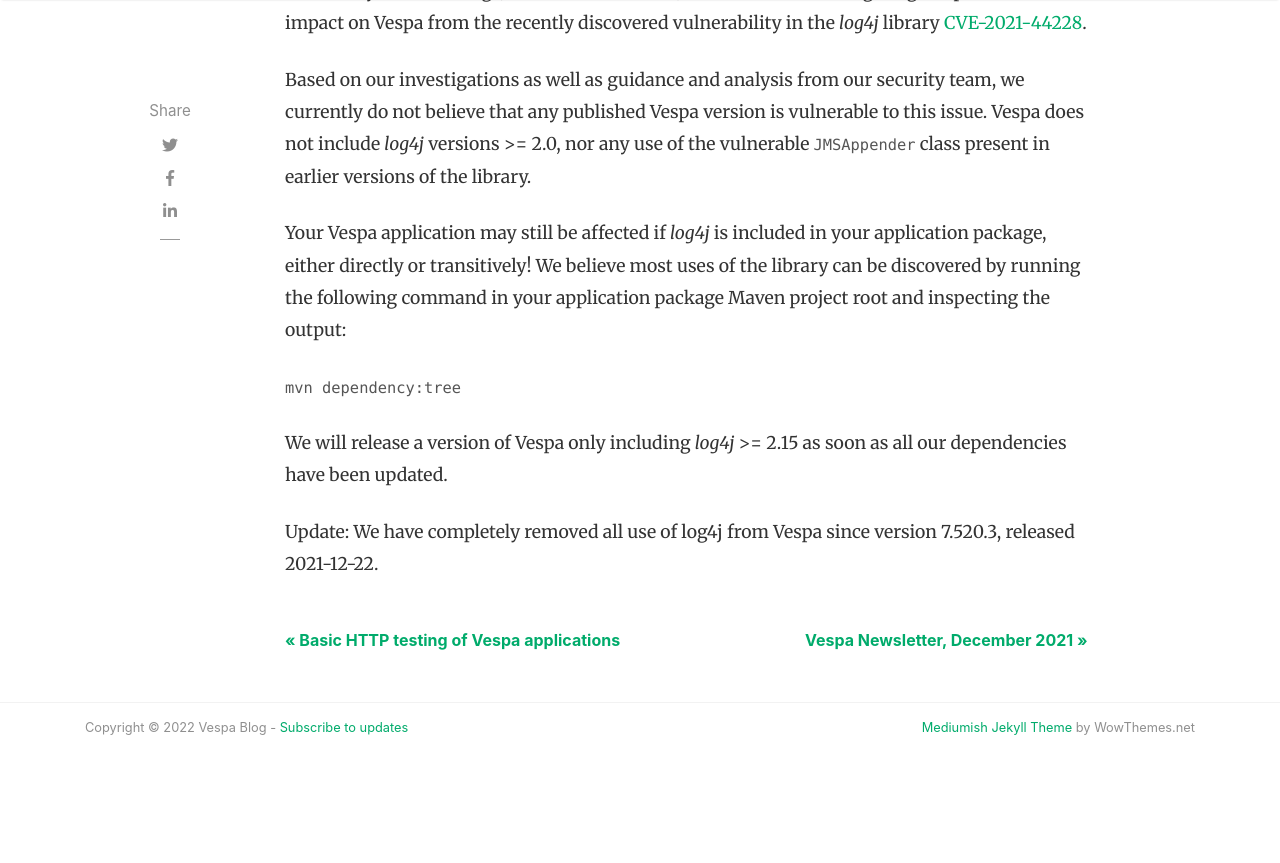
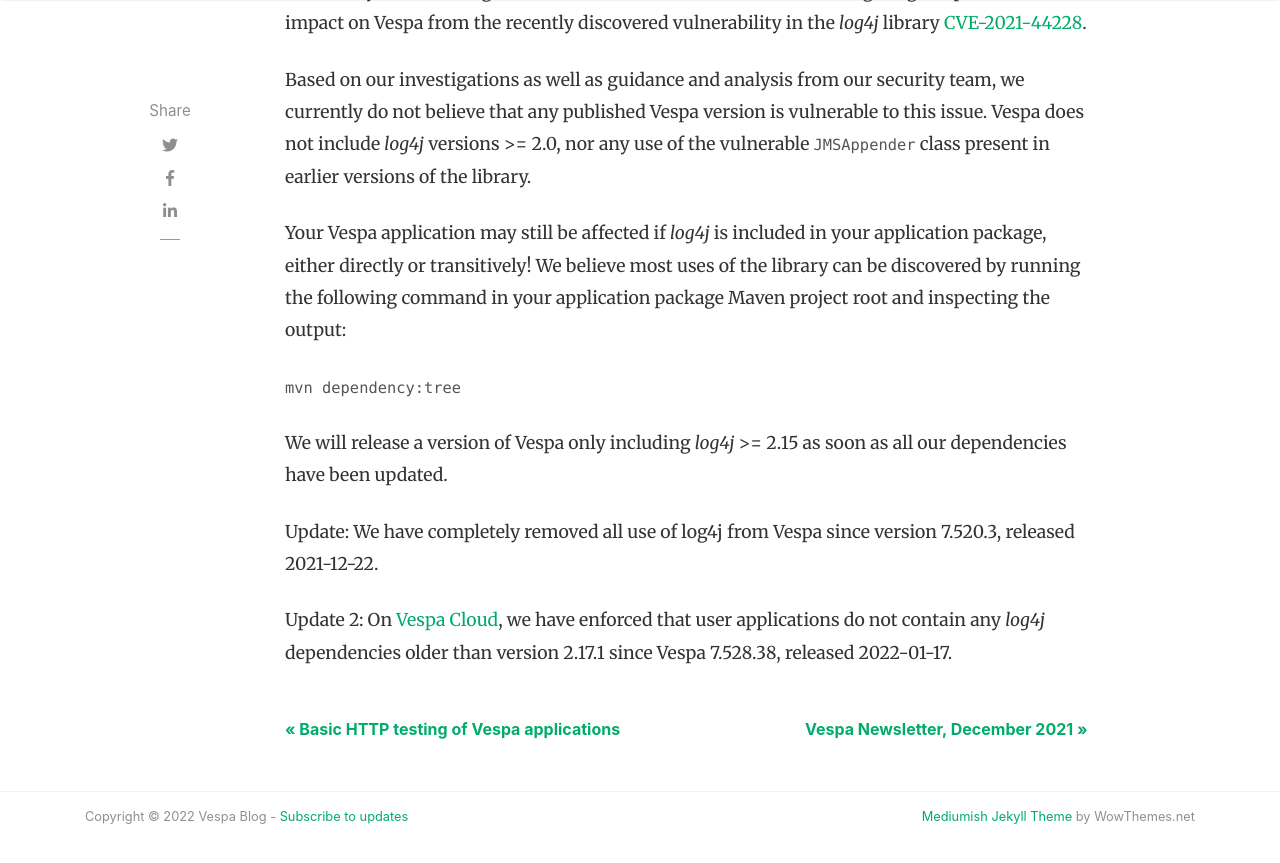
Before and after one commit to vespa-engine/blog, a Jekyll site: the page built from _posts/2021-12-10-log4j-vulnerability.md, in a window 1280 px wide and 900 px high, scrolled down 528 px. Shown: the top 863 px of the window. Built offline with Jekyll 4.4.1, drawn with Linux system fonts in a browser that asks for light colours; nearby versions of some CDN libraries; comment, search, counter and statistics services are not loaded; before the commit the page ends 1340 px from its top, so only the background shows below that.

Commit message:
Add update on log4j dependency ban for cloud.

```diff
--- a/_posts/2021-12-10-log4j-vulnerability.md
+++ b/_posts/2021-12-10-log4j-vulnerability.md
@@ -34,3 +34,7 @@
 
 Update: We have completely removed all use of log4j from Vespa since
 version 7.520.3, released 2021-12-22.
+
+Update 2: On [Vespa Cloud](https://cloud.vespa.ai/getting-started.html),
+we have enforced that user applications do not contain any _log4j_ dependencies
+older than version 2.17.1 since Vespa 7.528.38, released 2022-01-17.
```
